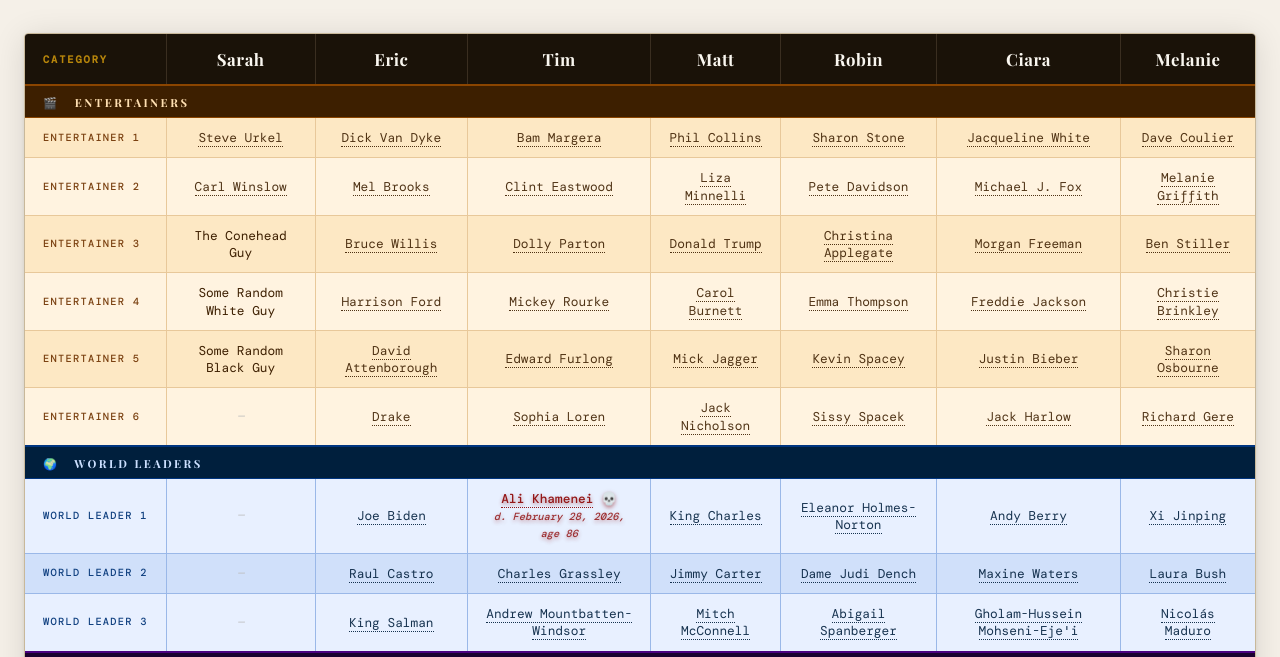
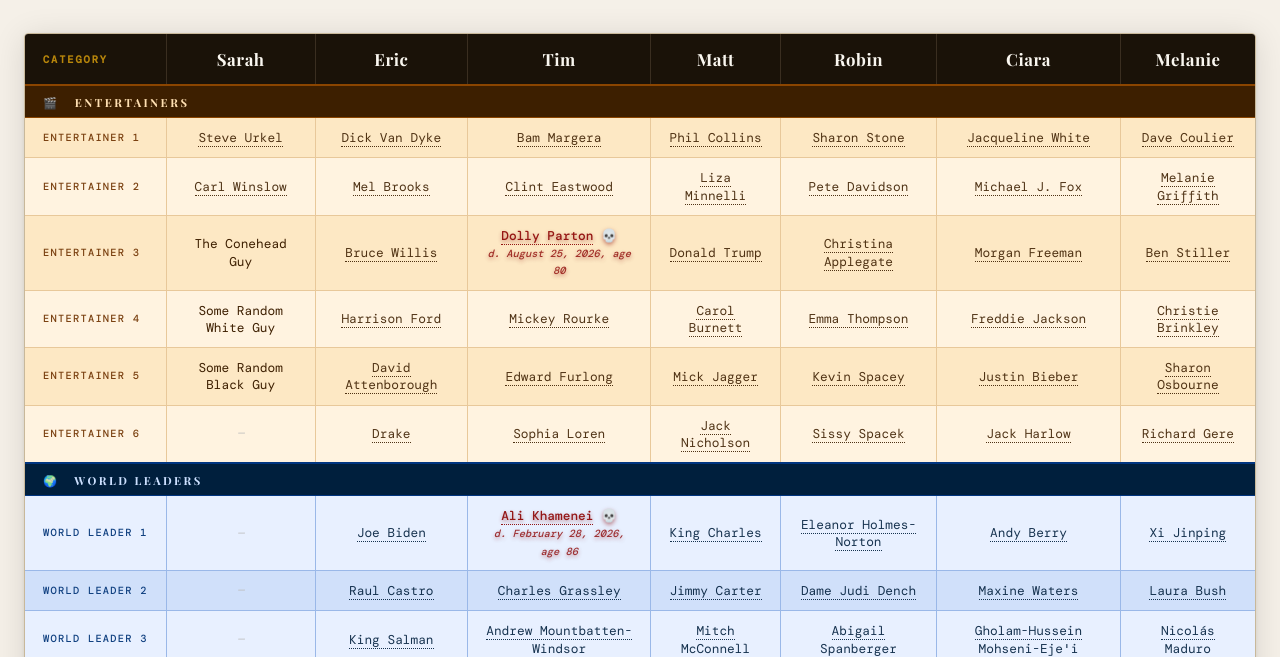
Before and after one commit to bornholtz/bornholtz.github.io, a plain HTML site: page BucketKickers2026.html in a window 1280 px wide. Shown: the part 143-800 px from the top of the page. Drawn offline with nearby package versions, Linux system fonts and the light colour scheme.

Commit message:
Add files via upload

```diff
--- a/BucketKickers2026.html
+++ b/BucketKickers2026.html
@@ -348,7 +348,7 @@
         <td>Entertainer 3</td>
         <td>The Conehead Guy</td>
         <td><a href="https://en.wikipedia.org/wiki/Bruce_Willis" target="_blank">Bruce Willis</a></td>
-        <td><a href="https://en.wikipedia.org/wiki/Dolly_Parton" target="_blank">Dolly Parton</a></td>
+        <td style="color: #8b0000; font-weight: 500; text-shadow: 0 2px 4px rgba(139,0,0,0.5);"><a href="https://en.wikipedia.org/wiki/Dolly_Parton" target="_blank" style="color: inherit; border-bottom: 1px dotted #8b0000;">Dolly Parton</a> 💀<br><span style="font-size: 0.65rem; opacity: 0.8; font-style: italic;">d. August 25, 2026, age 80</span></td>
         <td><a href="https://en.wikipedia.org/wiki/Donald_Trump" target="_blank">Donald Trump</a></td>
         <td><a href="https://en.wikipedia.org/wiki/Christina_Applegate" target="_blank">Christina Applegate</a></td>
         <td><a href="https://en.wikipedia.org/wiki/Morgan_Freeman" target="_blank">Morgan Freeman</a></td>
```
